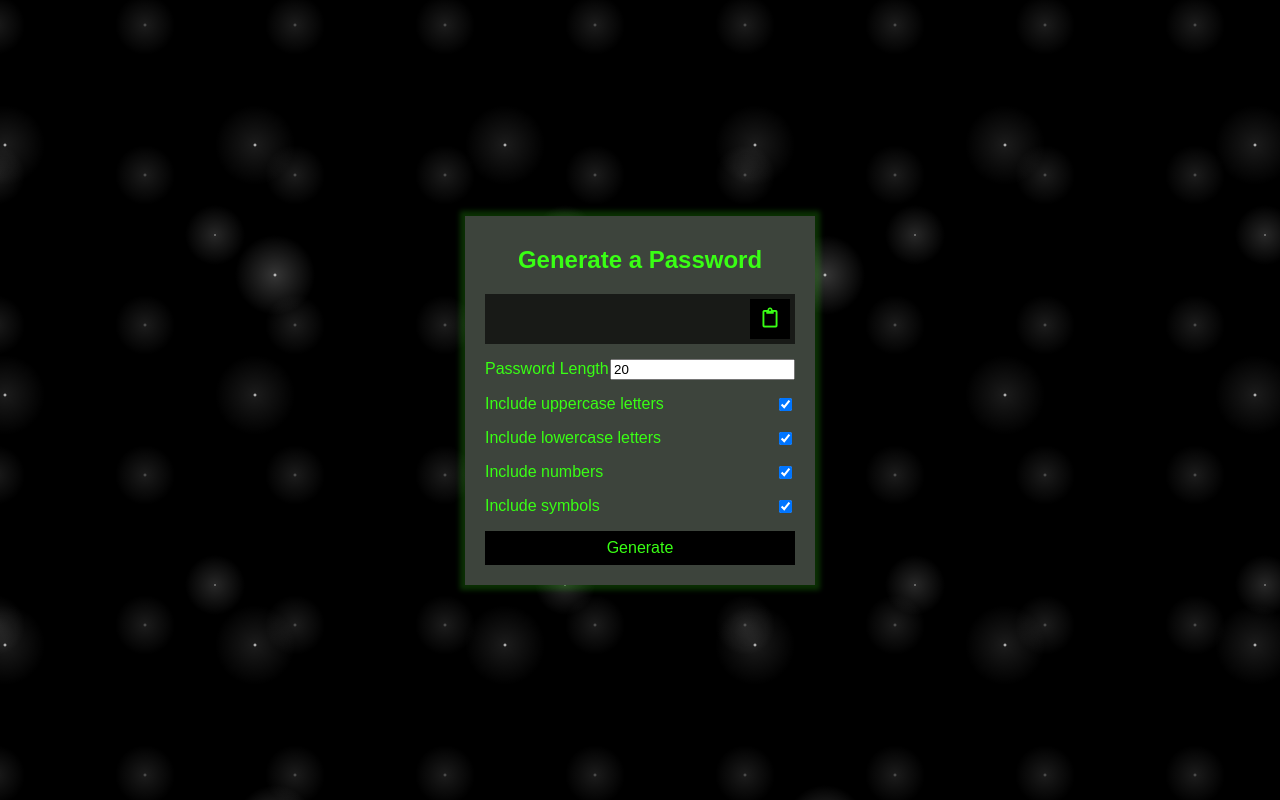
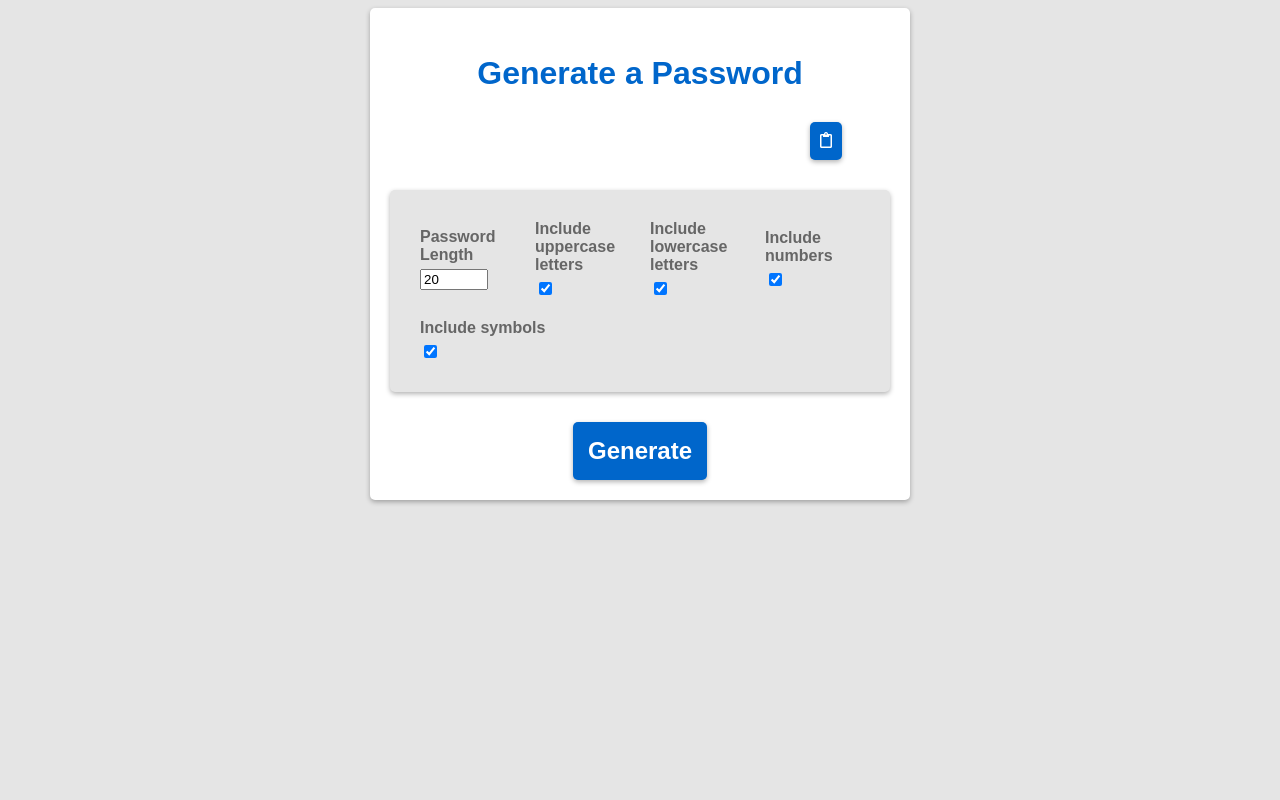
Before and after one commit to sergio-abu/Generate-Password, a plain HTML site: page index.html in a window 1280 px wide. Drawn offline with Linux system fonts and the light colour scheme; a web font is replaced by a local one.

Commit message:
style fixing

```diff
--- a/style.css
+++ b/style.css
@@ -1,93 +1,95 @@
-@import url('https://fonts.googleapis.com/css?family=Muli&display=swap');
-
-* {
-  box-sizing: border-box;
+body {
+  font-family: sans-serif;
+  background-color: #e5e5e5;
 }
 
-body {
-  background-color: #000000;
-  background-image:
-  radial-gradient(white, rgba(255,255,255,.2) 2px, transparent 40px),
-  radial-gradient(white, rgba(255,255,255,.15) 1px, transparent 30px),
-  radial-gradient(white, rgba(255,255,255,.1) 2px, transparent 40px),
-  radial-gradient(rgba(255,255,255,.4), rgba(255,255,255,.1) 2px, transparent 30px);
-  background-size: 550px 550px, 350px 350px, 250px 250px, 150px 150px;
-  background-position: 0 0, 40px 60px, 130px 270px, 70px 100px;
-  color: #39ff14;
-  font-family: 'Muli', sans-serif;
-  display: flex;
-  flex-direction: column;
-  align-items: center;
-  justify-content: center;
-  height: 100vh;
-  overflow: hidden;
-  padding: 10px;
-  margin: 0;
+.container {
+  max-width: 500px;
+  margin: 0 auto;
+  text-align: center;
+  background-color: white;
+  padding: 20px;
+  border-radius: 5px;
+  box-shadow: 0 2px 5px rgba(0, 0, 0, 0.3);
 }
 
 h2 {
-  margin: 10px 0 20px;
-  text-align: center;
-}
-
-.container {
-  background-color: #3d443c;
-  box-shadow: 0px 0px 5px 5px #37ff1431;
-  padding: 20px;
-  width: 350px;
-  max-width: 100%;
+  margin-bottom: 30px;
+  font-size: 2em;
+  color: #0066cb;
 }
 
 .result-container {
-  background-color: rgba(0, 0, 0, 0.61);
+  margin-bottom: 30px;
   display: flex;
-  justify-content: flex-start;
   align-items: center;
-  position: relative;
-  font-size: 18px;
-  letter-spacing: 1px;
-  padding: 12px 10px;
-  height: 50px;
-  width: 100%;
 }
 
-.result-container #result {
-  word-wrap: break-word;
-  max-width: calc(100% - 40px);
-  overflow-y: scroll;
-  height: 100%;
-}
-
-#result::-webkit-scrollbar {
-  width: 1rem;
-}
-
-.result-container .btn {
-  position: absolute;
-  top: 5px;
-  right: 5px;
-  width: 40px;
-  height: 40px;
-  font-size: 20px;
+#result {
+  flex: 1;
+  font-size: 2em;
+  font-weight: bold;
+  color: #0066cb;
+  margin-right: 10px;
+  max-width: 400px;
+  overflow: hidden;
+  text-overflow: ellipsis;
+  white-space: nowrap;
+  margin: 0 10px;
 }
 
 .btn {
   border: none;
-  background-color: #000000;
-  color: #39ff14;
-  font-size: 16px;
-  padding: 8px 12px;
+  outline: none;
   cursor: pointer;
+  background-color: #0066cb;
+  color: white;
+  padding: 10px;
+  border-radius: 5px;
+  font-size: 1em;
+  font-weight: bold;
+  box-shadow: 0 2px 5px rgba(0, 0, 0, 0.3);
+  transition: all 0.3s ease;
+}
+
+.btn:hover {
+  background-color: #004c99;
 }
 
 .btn-large {
-  display: block;
-  width: 100%;
+  padding: 15px;
+  font-size: 1.5em;
+}
+
+.settings {
+  display: flex;
+  align-items: center;
+  margin-bottom: 30px;
+  border-radius: 5px;
+  background-color: #e5e5e5;
+  padding: 20px;
+  box-shadow: 0 2px 5px rgba(0, 0, 0, 0.3);
+  flex-wrap: wrap;
 }
 
 .setting {
-  display: flex;
-  justify-content: space-between;
-  align-items: center;
-  margin: 15px 0;
+  flex: 1;
+  text-align: left;
+  margin: 10px;
 }
+
+label {
+  display: block;
+  margin-bottom: 5px;
+  font-weight: bold;
+  color: #666;
+}
+
+input[type="number"],
+input[type="checkbox"] {
+  width: auto;
+}
+
+input[type="number"] {
+  width: 60px;
+}
```
